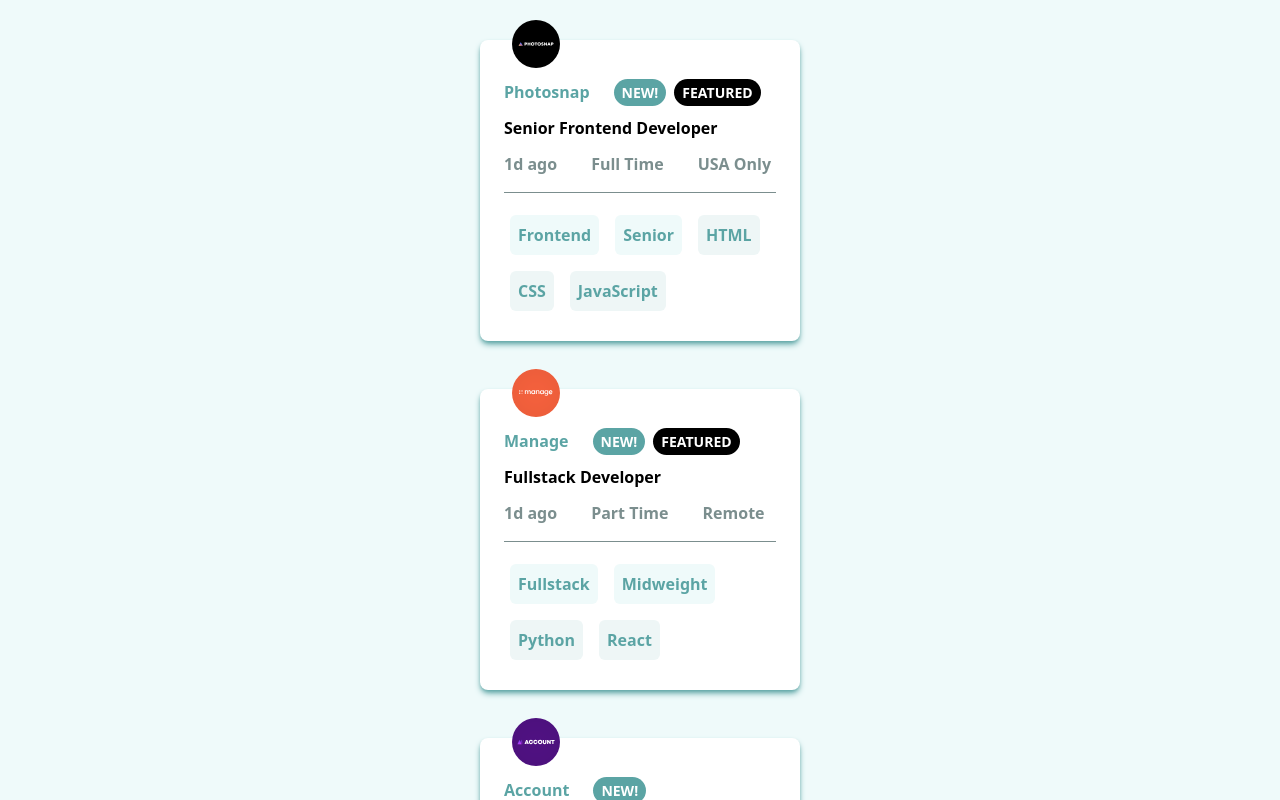
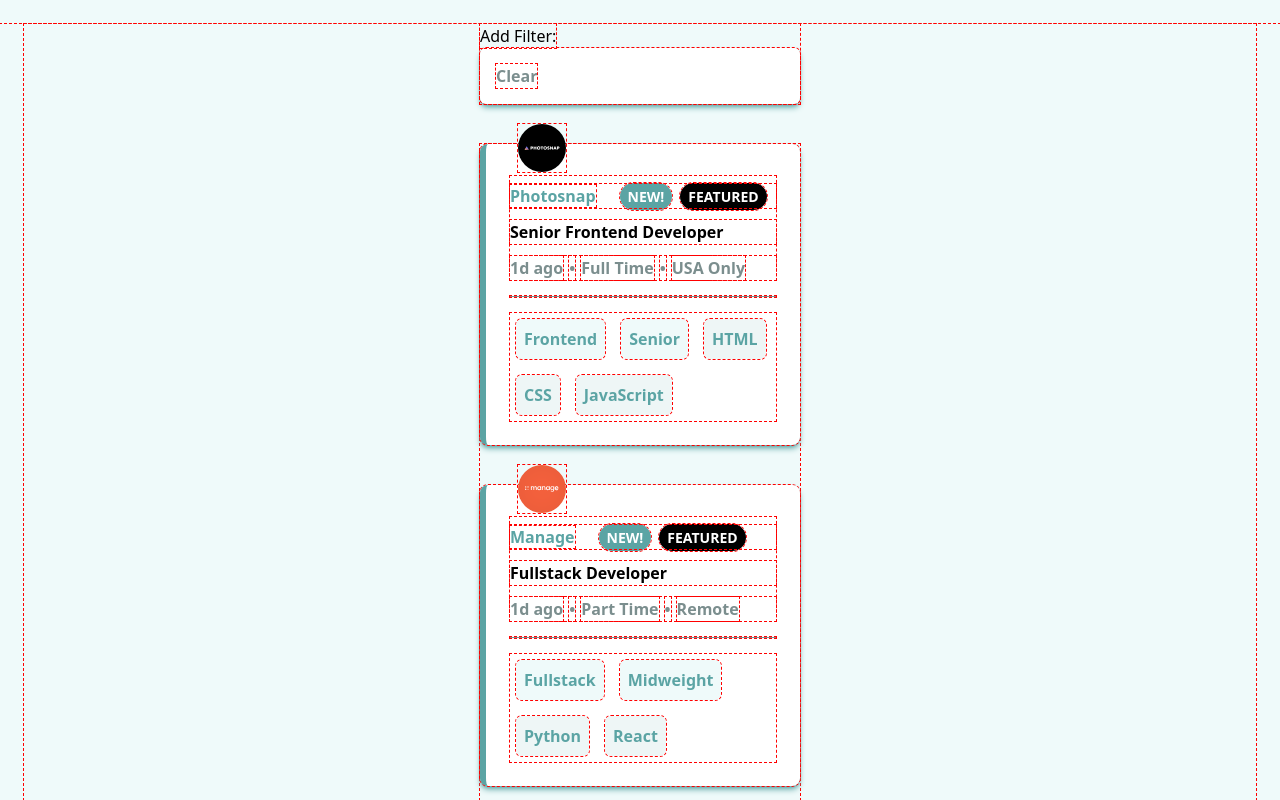
Before and after one commit to Andee-K/static-job-listings, a Next.js app: page / in a window 1280 px wide. Shown: the top 800 px of the page. Built offline with nearby package versions, Linux system fonts and the light colour scheme.

Commit message:
filtering logic

```diff
--- a/src/app/globals.css
+++ b/src/app/globals.css
@@ -14,7 +14,6 @@ body {
   background: hsl(180, 52%, 96%);
 }
 
-/* * {
+* {
 	outline: 1px dashed red !important;
 }
- */
--- /dev/null
+++ b/src/components/Filter.jsx
@@ -0,0 +1,36 @@
+import { useState } from 'react'
+
+function Filter({ availableFilters, handleFilterClick, selectFilters }) {
+    const [showTags, setShowTags] = useState(false);
+
+  return (
+    <div className="add-filter">
+      <button onClick={() => setShowTags(!showTags)}>Add Filter: </button>
+        {showTags &&
+            <div className="filter-item-menu">
+                {availableFilters.map((tag) => (
+                    <div key={tag}>
+                        <label htmlFor={`filter-${tag}`}>{tag}</label>
+                        <input
+                            type="checkbox"
+                            id={`filter-${tag}`}
+                            checked={selectFilters.has(tag)}
+                            name="job-filter"
+                            value={tag}
+                            onChange={handleFilterClick}
+                        />
+                    </div>
+                ))}
+            </div>
+        }
+
+      <div className="filter-bar p-4 flex justify-between bg-white shadow-desaturated-dark-cyan shadow-md rounded-md">
+        <button className="clear text-dark-grayish-cyan font-bold">
+          Clear
+        </button>
+      </div>
+    </div>
+  );
+}
+
+export default Filter;
--- a/src/components/Job.jsx
+++ b/src/components/Job.jsx
@@ -1,15 +1,19 @@
-import React from 'react'
-import JobHeader from './JobHeader'
-import JobTags from './JobTags'
+import React from "react";
+import JobHeader from "./JobHeader";
+import JobTags from "./JobTags";
 
 function Job(jobData) {
   return (
-    <div className="job-card w-xs relative bg-white shadow-desaturated-dark-cyan shadow-md p-6 pt-8 rounded-lg m-4">
-        <img className="w-12 ml-2 mb-4 absolute -top-5" src={jobData.logo}></img>
-        <JobHeader {...jobData}></JobHeader>
-        <hr className="my-4 border-dark-grayish-cyan"></hr>
-        <JobTags {...jobData}></JobTags>
+    <div
+      className={`job-card ${
+        jobData.featured && `border-l-6 border-desaturated-dark-cyan`
+      } w-xs relative bg-white shadow-desaturated-dark-cyan shadow-md p-6 pt-8 rounded-lg`}
+    >
+      <img className="w-12 ml-2 mb-4 absolute -top-5" src={jobData.logo}></img>
+      <JobHeader {...jobData}></JobHeader>
+      <hr className="my-4 border-dark-grayish-cyan"></hr>
+      <JobTags {...jobData}></JobTags>
     </div>
   );
 }
-export default Job
+export default Job;
--- a/src/components/JobHeader.jsx
+++ b/src/components/JobHeader.jsx
@@ -8,11 +8,17 @@ function JobHeader({ company, new: isNew, featured, position, postedAt, contract
             {isNew && <span className="mr-2 rounded-2xl p-1 px-2 text-sm text-white bg-desaturated-dark-cyan font-extrabold">NEW!</span>}
             {featured && <span className="rounded-2xl p-1 px-2 text-sm text-white bg-black font-extrabold">FEATURED</span>}
         </div>
-        <h2 className="company-position text-black font-bold">{position}</h2>
-        <div className="company-meta-info flex flex-start flex-nowrap gap-x-0.5 text-dark-grayish-cyan">
-            <span className="mr-4 font-bold">{postedAt}</span>
-            <span className="mx-4 font-bold">{contract}</span>
-            <span className="ml-4 font-bold">{location}</span>
+        <h2 className="company-position text-black font-extrabold">{position}</h2>
+        <div className="company-meta-info flex flex-nowrap items-center gap-x-1.5 font-semibold text-dark-grayish-cyan">
+            <span className="whitespace-nowrap">{postedAt}</span>
+
+            <span className="text-dark-grayish-cyan"> • </span>
+
+            <span className="whitespace-nowrap">{contract}</span>
+
+            <span className="text-dark-grayish-cyan"> • </span>
+
+            <span className="whitespace-nowrap">{location}</span>
         </div>
     </div>
   )
--- a/src/components/JobList.jsx
+++ b/src/components/JobList.jsx
@@ -1,32 +1,62 @@
 "use client";
 
-import { useState, useEffect } from 'react'
-import Job from '../components/Job';
+import { useState, useEffect, useRef } from "react";
+import Job from "../components/Job";
+import Filter from "./Filter";
 
-import React from 'react'
+import React from "react";
 
 function JobList() {
-    const [jobArray, setJobArray] = useState([]);
+  const [displayJobs, setDisplayJobs] = useState([]);
+  const [selectFilters, setSelectFilters] = useState(new Set());
+  const [availableFilters, setAvailableFilters] = useState([]);
+  const defaultJob = useRef(null);
 
   useEffect(() => {
-        fetch('/data.json').then(response => {
+    fetch("/data.json")
+      .then((response) => {
         if (!response.ok) {
           throw new Error(`HTTP ERROR! STATUS: ${response}`);
         }
         return response.json();
       })
-        .then(fetchedData => setJobArray(fetchedData))
-        .catch(error => console.error(`ERROR FETCHING JSON: ${error}`))
-    }, [])
-    console.log(jobArray)
+      .then((fetchedData) => {
+        defaultJob.current = fetchedData;
+
+        // Retrieving all unique tags
+        const allTags = fetchedData.flatMap((job) => [...job.languages, ...job.tools]);
+        const uniqueTags = new Set(allTags);
+        console.log(uniqueTags);
+        setAvailableFilters([...uniqueTags]);
+        setDisplayJobs(fetchedData)}
+    )
+      .catch((error) => console.error(`ERROR FETCHING JSON: ${error}`));
+  }, []);
+
+  function handleFilterClick(e) {
+    setSelectFilters((prevFilter) => {
+        const newSet = new Set(prevFilter);
+
+        // User checks a filter
+        if (e.target.checked) {
+            prevFilter.add(e.target.value);
+        }
+        // User unchecks a filter
+        else {
+            prevFilter.delete(e.target.value);
+        }
+        return newSet;
+    })
+  }
 
   return (
-    <div className="job-list grid place-content-center gap-4 mt-6">
-        {jobArray && jobArray.map(job =>
-            <Job key={job.id} {...job} />
-        )}
+    <div className="app-layout grid place-content-center m-6">
+      <Filter availableFilters={availableFilters} handleFilterClick={handleFilterClick} selectFilters={selectFilters}></Filter>
+      <div className="job-list grid gap-10 mt-10">
+        {displayJobs && displayJobs.map((job) => <Job key={job.id} {...job} />)}
       </div>
-  )
+    </div>
+  );
 }
 
-export default JobList
+export default JobList;
```
Lines whose indentation alone changed are shown as unchanged.
